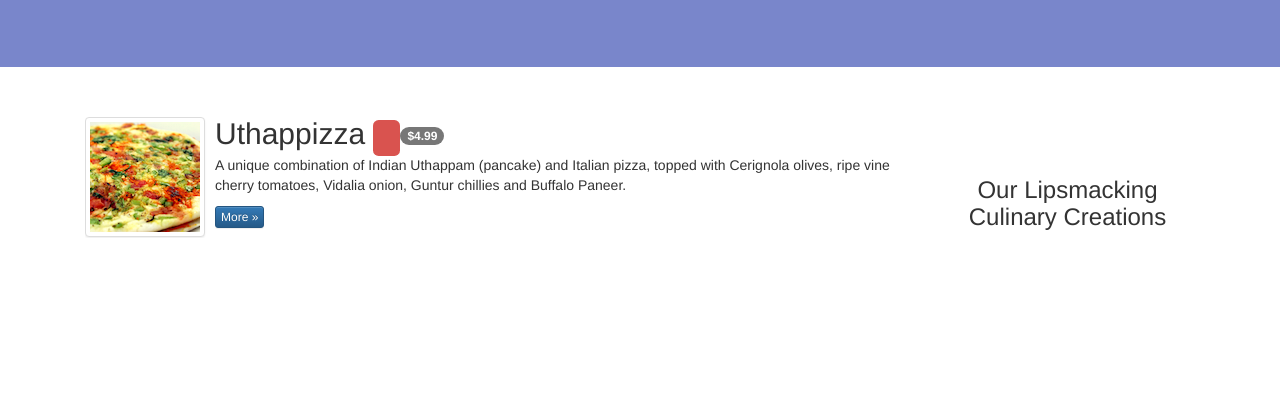
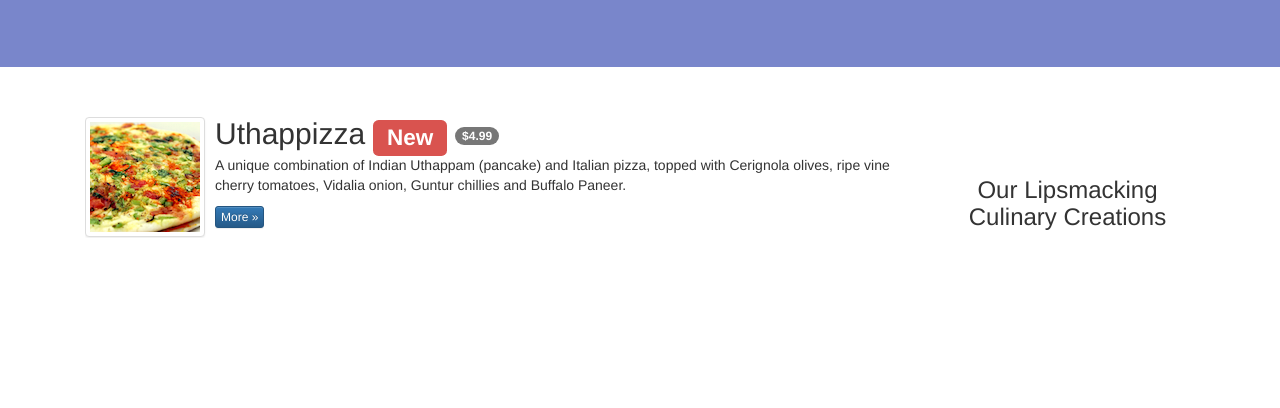
Before and after one commit to metherton/webframeworkcourse, a plain HTML site: page index.html in a window 1280 px wide. Shown: the part 392-800 px from the top of the page. Drawn offline with nearby package versions, Linux system fonts and the light colour scheme.

Commit message:
fixed new button

```diff
--- a/index.html
+++ b/index.html
@@ -115,7 +115,7 @@
                         </a>
                     </div>
                     <div class="media-body">
-                        <h2 class="media-heading">Uthappizza  <span class="label label-danger label-xs"><New></New></span>  <span class="badge">$4.99</span></h2>
+                        <h2 class="media-heading">Uthappizza  <span class="label label-danger label-xs">New</span>  <span class="badge">$4.99</span></h2>
                         <p>A unique combination of Indian Uthappam (pancake) and
                             Italian pizza, topped with Cerignola olives, ripe vine
                             cherry tomatoes, Vidalia onion, Guntur chillies and
```
